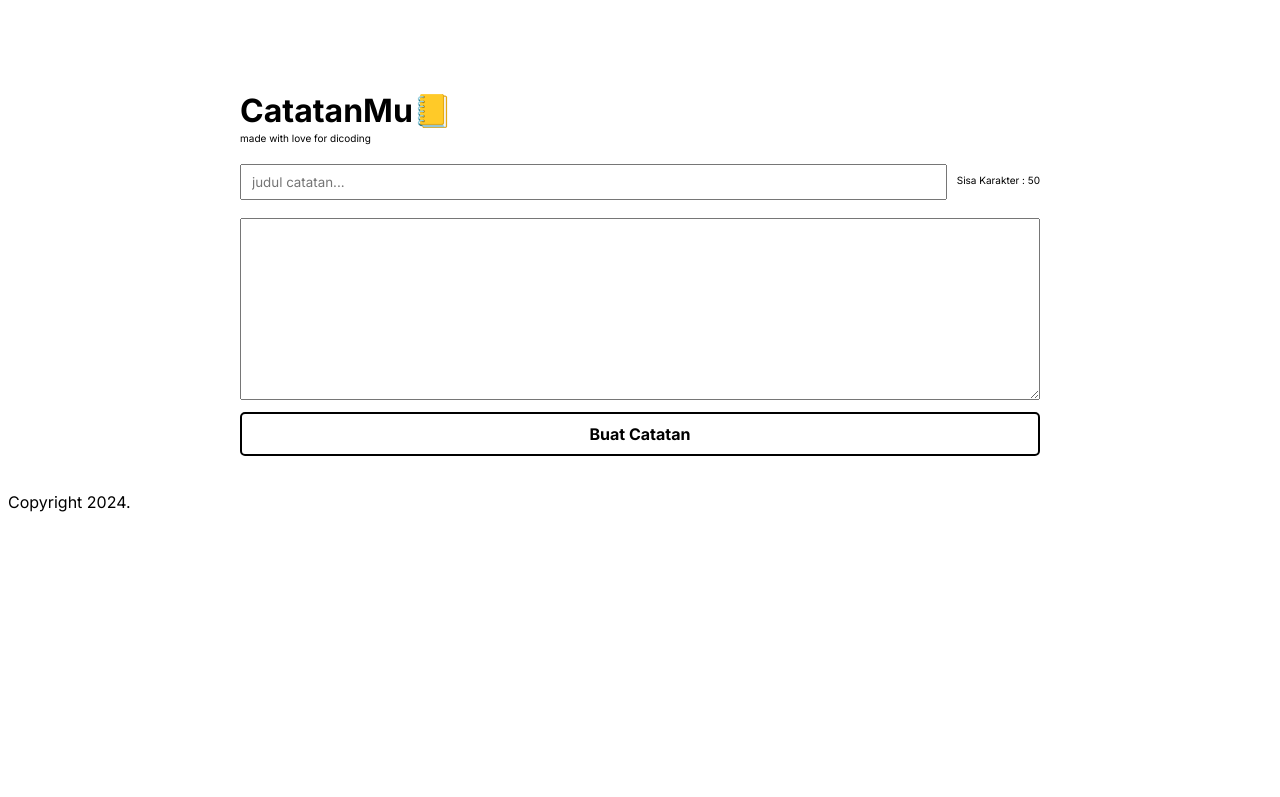
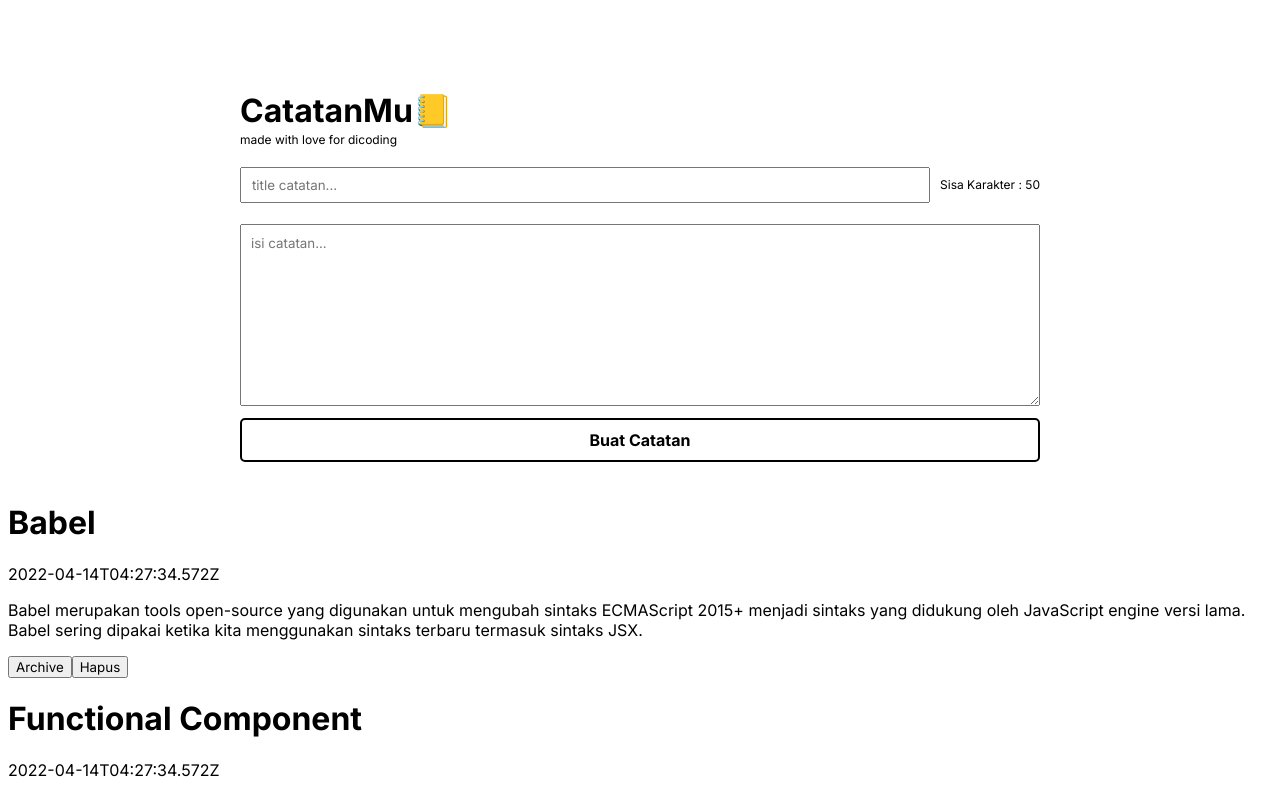
Before and after one commit to claireglowup/dicodingreact, a React (Vite) app: page / in a window 1280 px wide. Shown: the top 797 px of the page. Built offline with nearby package versions, Linux system fonts and the light colour scheme.

Commit message:
add delete

```diff
--- a/src/App.jsx
+++ b/src/App.jsx
@@ -1,15 +1,53 @@
 /** @format */
-
+import React from "react";
 import Footer from "./components/Footer";
 import FormComponent from "./components/FormComponent";
+import NotesList from "./components/NotesList";
+import { getInitialData, showFormattedDate } from "./utils/data";
 
-function App() {
-  return (
-    <>
-      <FormComponent />
-      <Footer />
-    </>
-  );
+class App extends React.Component {
+  constructor(props) {
+    super(props);
+
+    this.state = {
+      notes: getInitialData(),
+    };
+  }
+
+  onAddNotesHandle = ({ title, body }) => {
+    this.setState((prevState) => {
+      return {
+        notes: [
+          ...prevState.notes,
+          {
+            id: +new Date(),
+            title,
+            body,
+            archived: false,
+            createdAt: showFormattedDate(new Date()),
+          },
+        ],
+      };
+    });
+  };
+
+  onDeleteNotesHandler = (id) => {
+    const notes = this.state.notes.filter((note) => note.id !== id);
+    this.setState({ notes });
+  };
+
+  render() {
+    return (
+      <>
+        <FormComponent addNotes={this.onAddNotesHandle} />
+        <NotesList
+          notes={this.state.notes}
+          onDelete={this.onDeleteNotesHandler}
+        />
+        <Footer />
+      </>
+    );
+  }
 }
 
 export default App;
--- a/src/components/Footer.jsx
+++ b/src/components/Footer.jsx
@@ -1,7 +1,7 @@
 const Footer = () => {
   return (
     <div className="footer">
-      <p>Copyright 2024.</p>
+      <p style={{ textAlign: "center" }}> © 2024.</p>
     </div>
   );
 };
--- a/src/components/FormComponent.jsx
+++ b/src/components/FormComponent.jsx
@@ -9,16 +9,32 @@ class FormComponent extends React.Component {
 
     this.state = {
       charLeft: 50,
-      judul: "",
+      title: "",
+      body: "",
+      archived: false,
+      createdAt: "",
     };
   }
 
-  onInputJudul = (event) => {
+  onInputTitle = (event) => {
     this.setState(() => {
       return {
-        judul: event.target.value,
+        title: event.target.value,
       };
     });
+  };
+
+  onInputBody = (event) => {
+    this.setState(() => {
+      return {
+        body: event.target.value,
+      };
+    });
+  };
+
+  onSubmitEventHandler = (event) => {
+    event.preventDefault();
+    this.props.addNotes(this.state);
   };
 
   render() {
@@ -26,12 +42,30 @@ class FormComponent extends React.Component {
       <div className="container-form">
         <h1>CatatanMu📒</h1>
         <p>made with love for dicoding</p>
-        <form>
-          <div className="judul-catatan">
-            <input className={this.state.judul.length === this.state.charLeft ? "beRed" : ""} type="text" placeholder="judul catatan..." id="judul" onChange={this.onInputJudul} value={this.state.judul} maxLength={this.state.charLeft} />
-            <p>Sisa Karakter : {this.state.charLeft - this.state.judul.length}</p>
+        <form onSubmit={this.onSubmitEventHandler}>
+          <div className="title-catatan">
+            <input
+              className={
+                this.state.title.length === this.state.charLeft ? "beRed" : ""
+              }
+              type="text"
+              placeholder="title catatan..."
+              id="title"
+              onChange={this.onInputTitle}
+              value={this.state.title}
+              maxLength={this.state.charLeft}
+            />
+            <p>
+              Sisa Karakter : {this.state.charLeft - this.state.title.length}
+            </p>
           </div>
-          <textarea rows={10} />
+          <textarea
+            rows={10}
+            placeholder="isi catatan..."
+            id="body"
+            onChange={this.onInputBody}
+            value={this.state.body}
+          />
           <button type="submit">
             <span>Buat Catatan</span>
           </button>
--- /dev/null
+++ b/src/components/NotesItem.jsx
@@ -0,0 +1,13 @@
+const NotesItem = ({ id, title, body, archived, createdAt, onDelete }) => {
+  return (
+    <div className="notes-item">
+      <h1>{title}</h1>
+      <p>{createdAt}</p>
+      <p>{body}</p>
+      <button>{archived ? "Unarchive" : "Archive"}</button>
+      <button onClick={() => onDelete(id)}>Hapus</button>
+    </div>
+  );
+};
+
+export default NotesItem;
--- /dev/null
+++ b/src/components/NotesList.jsx
@@ -0,0 +1,13 @@
+import NotesItem from "./NotesItem";
+
+const NotesList = ({ notes, onDelete }) => {
+  return (
+    <div className="list-notes">
+      {notes.map((note) => (
+        <NotesItem key={note.id} {...note} onDelete={onDelete} />
+      ))}
+    </div>
+  );
+};
+
+export default NotesList;
--- a/src/styles/form.css
+++ b/src/styles/form.css
@@ -10,7 +10,7 @@
 
 .container-form p {
   margin-top: -20px;
-  font-size: 10px;
+  font-size: 12px;
   margin-bottom: 20px;
 }
 
@@ -20,27 +20,28 @@ form {
   gap: 12px;
 }
 
-form .judul-catatan {
+form .title-catatan {
   display: flex;
   justify-content: space-between;
   gap: 10px;
 }
 
-form .judul-catatan #judul {
+form .title-catatan #title {
   flex: 1;
   height: 30px;
   padding-left: 10px;
   transition: border-color 0.3s;
 }
 
-form .judul-catatan .beRed:focus {
+form .title-catatan .beRed:focus {
   color: red;
   border-color: red;
   outline: none;
 }
 
-form .judul-catatan p {
+form .title-catatan p {
   margin-top: 10px;
+  font-size: 12px;
 }
 
 form textarea {
@@ -80,6 +81,7 @@ form button:hover::before {
 
 form button:hover {
   color: white;
+  border: 2px solid white;
 }
 
 form button span {
```
